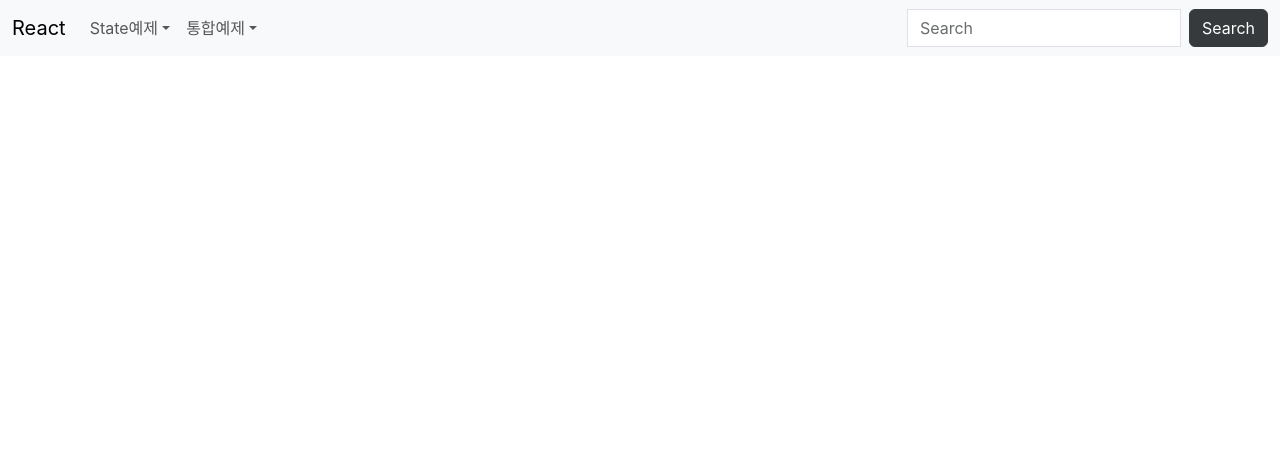
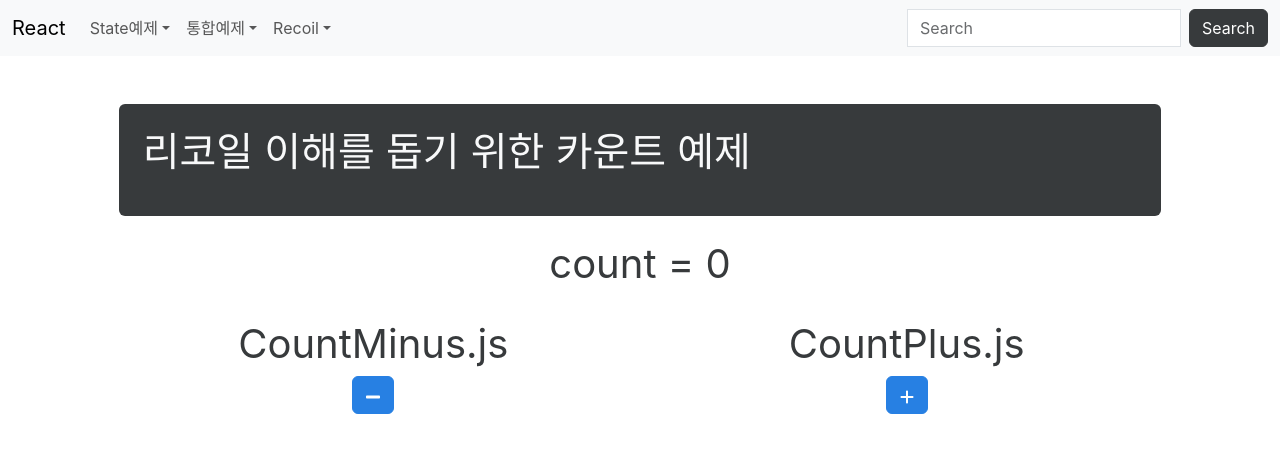
Before and after one commit to ggingggang05/kh13-react, a React (Create React App) app in the folder demo05/: page /#/count in a window 1280 px wide. Shown: the top 452 px of the page. Built offline with nearby package versions, Linux system fonts and the light colour scheme.

Commit message:
리코일 이해

```diff
--- a/demo05/package.json
+++ b/demo05/package.json
@@ -15,6 +15,7 @@
     "react-router": "^6.22.3",
     "react-router-dom": "^6.22.3",
     "react-scripts": "5.0.1",
+    "recoil": "^0.7.7",
     "web-vitals": "^2.1.4"
   },
   "scripts": {
--- a/demo05/src/App.js
+++ b/demo05/src/App.js
@@ -13,6 +13,7 @@ import Emp from './components/integrated/Emp';
 import Student from './components/integrated/Student';
 import Student2 from './components/integrated/Student2';
 import FoodMenu from './components/integrated/Menu';
+import CountEx from './components/integrated/CountEx';
 
 function App() {
   return (
@@ -42,6 +43,7 @@ function App() {
               <Route path='/student' element={<Student/>}/>
               <Route path="/student2" element={<Student2/>}/>
               <Route path='/menu' element={<FoodMenu/>}/>
+              <Route path='/count' element={<CountEx/>} />
             </Routes>
 
           </div>
--- a/demo05/src/components/Menu.js
+++ b/demo05/src/components/Menu.js
@@ -38,6 +38,12 @@ function Menu() {
                                     <NavLink className="dropdown-item" to="/menu">메뉴</NavLink>
                                 </div>
                             </li>
+                            <li className="nav-item dropdown">
+                                <a className="nav-link dropdown-toggle" data-bs-toggle="dropdown" href="#" role="button" aria-haspopup="true" aria-expanded="false">Recoil</a>
+                                <div className="dropdown-menu">
+                                    <NavLink className="dropdown-item" to="/count">카운트예제</NavLink>
+                                </div>
+                            </li>
                         </ul>
                         <form className="d-flex">
                             <input className="form-control me-sm-2" type="search" placeholder="Search" />
--- /dev/null
+++ b/demo05/src/components/integrated/CountEx.js
@@ -0,0 +1,36 @@
+import Jumbotron from './../Jumbotron';
+import CountMinus from './CountMinus';
+import CountPlus from './CountPlus';
+
+import { countState } from '../utils/RecoilData'; //recoil 함수 불러오기
+import { useRecoilState } from 'recoil';
+
+
+const CountEx = () =>{
+    //state
+    // const [coutn, setCount] = useState(0); //이 컴포넌트에서만 사용; 지역변수 개념인듯?
+    const [count, setCount] = useRecoilState(countState);//Recoil에서 불러와서 사용
+
+    return(
+        <>
+            <Jumbotron title ="리코일 이해를 돕기 위한 카운트 예제"/>
+
+            <div className='row mt-4 text-center'>
+                <div className='col'>
+                    <h1>count = {count}</h1>
+                </div>
+            </div>
+
+            <div className='row mt-4 text-center'>
+                <div className='col-6'>
+                    <CountMinus />
+                </div>
+                <div className='col-6'>
+                    <CountPlus />
+                </div>
+            </div>
+        </>
+    );
+};
+
+export default CountEx;
--- /dev/null
+++ b/demo05/src/components/integrated/CountMinus.js
@@ -0,0 +1,21 @@
+import { FaMinus } from 'react-icons/fa';
+
+import { countState } from '../utils/RecoilData';
+import { useRecoilState } from 'recoil';
+
+const CountMinus = ()=>{
+
+    //state
+    const [count, setCount] = useRecoilState(countState);//Recoil에서 불러와서 사용
+
+    return (
+        <>
+            <h1>CountMinus.js</h1>
+            <button className="btn btn-lgn btn-primary" onClick={e=>setCount(count-1)}>
+                <FaMinus />
+            </button>
+        </>
+    );
+};
+
+export default CountMinus;
--- /dev/null
+++ b/demo05/src/components/integrated/CountPlus.js
@@ -0,0 +1,21 @@
+import { FaPlus } from 'react-icons/fa6';
+
+import { countState } from '../utils/RecoilData';
+import { useRecoilState } from 'recoil';
+
+const CountPlus = ()=>{
+
+    //state
+    const [count, setCount] = useRecoilState(countState);//Recoil에서 불러와서 사용
+
+    return (
+        <>
+            <h1>CountPlus.js</h1>
+            <button className="btn btn-lgn btn-primary" onClick={e=>setCount(count+1)}>
+                <FaPlus />
+            </button>
+        </>
+    );
+};
+
+export default CountPlus;
--- /dev/null
+++ b/demo05/src/components/utils/RecoilData.js
@@ -0,0 +1,16 @@
+//Recoil을 이용해서 전체 애플리케이션에서 사용할 데이터를 선언
+// - 기존의 Spring Boot에서 사용하는 HttpSession을 대체할 예정
+
+import {atom} from "recoil";
+
+//atom은 recoil 저장소에 변수를 생성하는 역할
+const countState = atom({
+    key : 'countState',//식별자(ID)
+    default : 0 //초기값
+});
+
+//default export는 하나밖에 할 수 없다
+//export default countState;
+
+//naming export는 여러 개 할 수 있다
+export {countState};
--- a/demo05/src/index.js
+++ b/demo05/src/index.js
@@ -10,16 +10,20 @@ import './index.css';
 
 import "bootstrap"; //js는 경로를 생략해도 기본 경로로 설정됨
 import { HashRouter } from 'react-router-dom';
+import { RecoilRoot } from 'recoil';
 
 const root = ReactDOM.createRoot(document.getElementById('root'));
 //<React.StrictMode>가 있으면 리액트가 화면을 두 번씩 실행한다.(한 번은 테스트)
 //통신 등에서 문제가 될 수 있으므로 사용하지 않는 것을 권장
 root.render(
   <>
-    {/* 리액트 라우터를 사용하는 영역을 지정 */}
-    <HashRouter>
-    <App />
-    </HashRouter>
+    {/* 리코일을 사용하는 영역 지정 */}
+    <RecoilRoot>
+      {/* 리액트 라우터를 사용하는 영역을 지정 */}
+      <HashRouter>
+      <App />
+      </HashRouter>
+    </RecoilRoot>
   </>
 );
 
```
Also changed, not shown: 1 other file (tests, documents, lock files or other folders).
